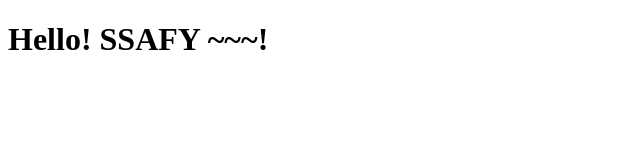
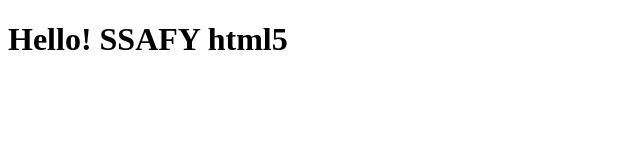
Before and after one commit to zofht2549/FrontStudy, a plain HTML site: page index.html in a window 1280 px wide. Shown: the whole page, without its empty margins (0-640 px from the left). Drawn offline with Linux system fonts and the light colour scheme.

Commit message:
Update index.html

```diff
--- a/index.html
+++ b/index.html
@@ -5,6 +5,6 @@
         <title>Hello! SSAFY</title>
     </head>
     <body>
-        <h1>Hello! SSAFY ~~~!</h1>
+        <h1>Hello! SSAFY html5</h1>
     </body>
 </html>
```
